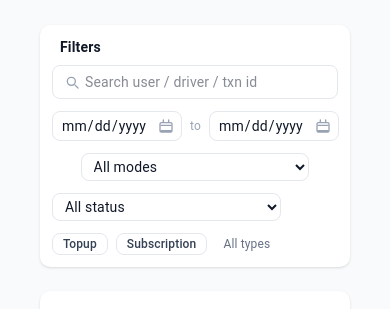
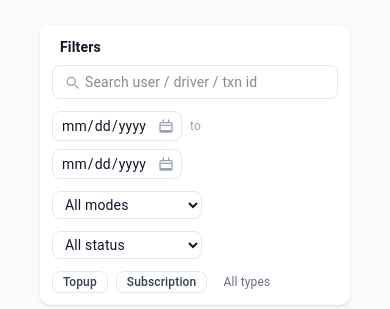
Before and after one commit to Trip9-Cab-Booking/trip9_web_admin, a Next.js app: page /payment-management in a window 390 px wide. Shown: the part 169-478 px from the top of the page. Built offline with nearby package versions, Linux system fonts and the light colour scheme; no server answers.

Commit message:
fix: filter responsiveness and layout spacing

```diff
--- a/src/components/ui/filters.tsx
+++ b/src/components/ui/filters.tsx
@@ -48,8 +48,8 @@ export default function CompactFilters({
           </div> */}
         </div>
 
-        <div className="grid grid-cols-1 md:grid-cols-2 xl:grid-cols-4 gap-3 items-center">
-          <div className="relative">
+        <div className="flex flex-wrap xl:flex-nowrap gap-3 items-center">
+          <div className="relative flex-1 min-w-60">
             <label className="sr-only">Search</label>
             <div className="pointer-events-none absolute inset-y-0 left-0 pl-3 flex items-center">
               <svg className="w-4 h-4 text-gray-400" viewBox="0 0 24 24" fill="none">
@@ -65,7 +65,7 @@ export default function CompactFilters({
             />
           </div>
 
-          <div className="flex flex-nowrap lg:flex-nowrap items-center gap-2">
+          <div className="flex flex-wrap lg:flex-nowrap items-center gap-2">
             <div className="relative min-w-32.5 max-w-32.5 w-full">
               <input
                 ref={fromDateRef}
@@ -166,12 +166,12 @@ export default function CompactFilters({
             </div>
           </div>
 
-          <div className="flex justify-center items-center lg:ml-4" >
+          <div className="flex justify-center items-center w-full max-w-37.5" >
             <label className="sr-only">Payment mode</label>
             <select
               value={selectedMode}
               onChange={(e) => setSelectedMode(e.target.value)}
-              className="  w-[80%] min-w-35 px-2 py-1 text-sm rounded-md border border-gray-200 dark:border-gray-700 bg-white dark:bg-gray-800 text-gray-900 dark:text-gray-100"
+              className="  w-full px-2 py-1 text-sm rounded-md border border-gray-200 dark:border-gray-700 bg-white dark:bg-gray-800 text-gray-900 dark:text-gray-100"
             >
               <option value="" className="bg-white text-gray-900 dark:bg-gray-800 dark:text-gray-100">
                 All modes
@@ -184,12 +184,12 @@ export default function CompactFilters({
             </select>
           </div>
 
-          <div>
+          <div className="w-full max-w-37.5">
             <label className="sr-only">Status</label>
             <select
               value={selectedStatus}
               onChange={(e) => setSelectedStatus(e.target.value)}
-              className="w-[80%] px-2 py-1 text-sm rounded-md border border-gray-200 dark:border-gray-700
+              className="w-full px-2 py-1 text-sm rounded-md border border-gray-200 dark:border-gray-700
              bg-white dark:bg-gray-800
              text-gray-900 dark:text-gray-100"
             >
```
